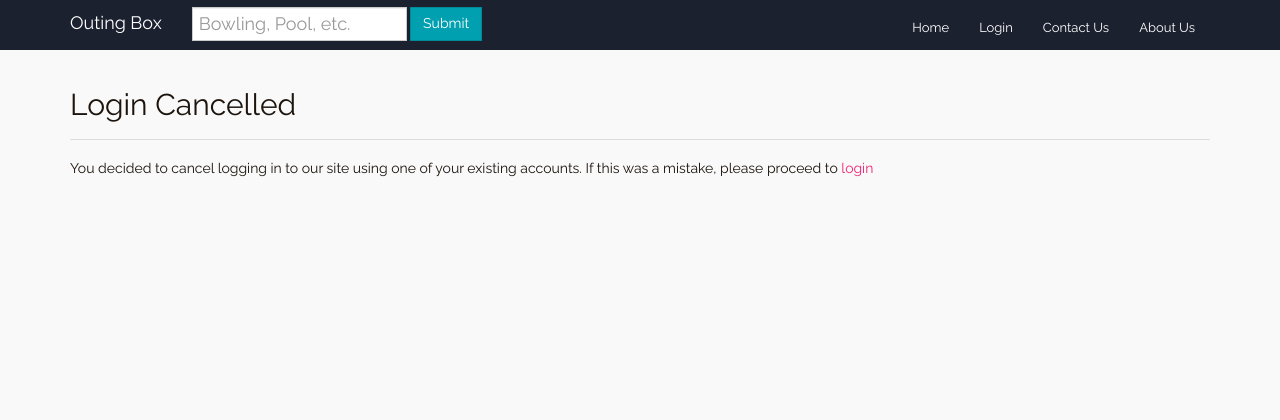
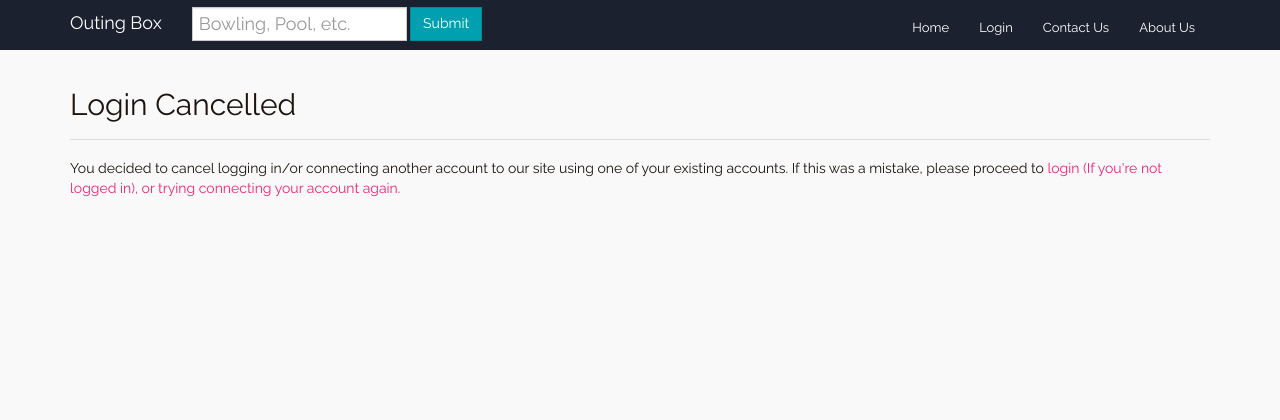
Before and after one commit to kartikanand/outing-box, a Django app: a page that uses outingbox/templates/socialaccount/login_cancelled.html in a window 1280 px wide. Shown: the top 420 px of the page. Run offline with Django 3.2, Linux system fonts and the light colour scheme; some libraries are stand-ins or nearby versions.

Commit message:
login cancelled better explaination

```diff
--- a/outingbox/templates/socialaccount/login_cancelled.html
+++ b/outingbox/templates/socialaccount/login_cancelled.html
@@ -11,7 +11,7 @@
 
     {% url 'account_login' as login_url %}
 
-    <p>You decided to cancel logging in to our site using one of your existing accounts. If this was a mistake, please proceed to <a href="" data-toggle="modal" data-target="#login-modal">login</a>
+    <p>You decided to cancel logging in/or connecting another account to our site using one of your existing accounts. If this was a mistake, please proceed to <a href="" data-toggle="modal" data-target="#login-modal">login  (If you're not logged in), or trying connecting your account again.</a>
     </p>
 </section>
 {% endblock %}
```
